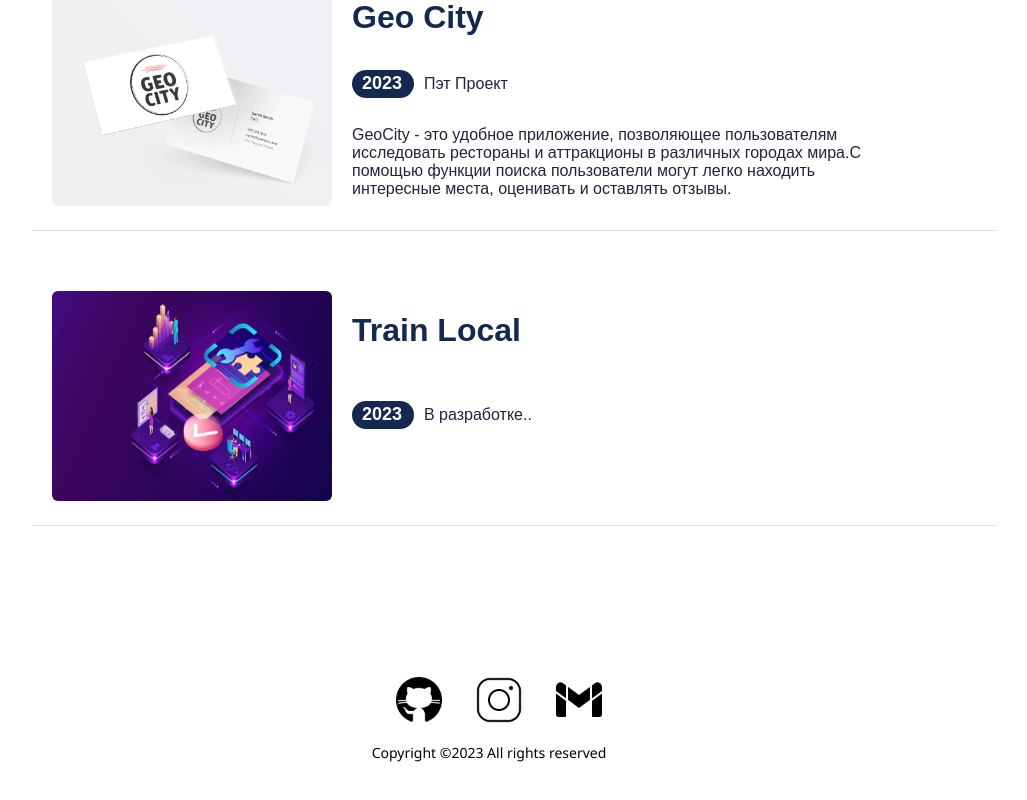
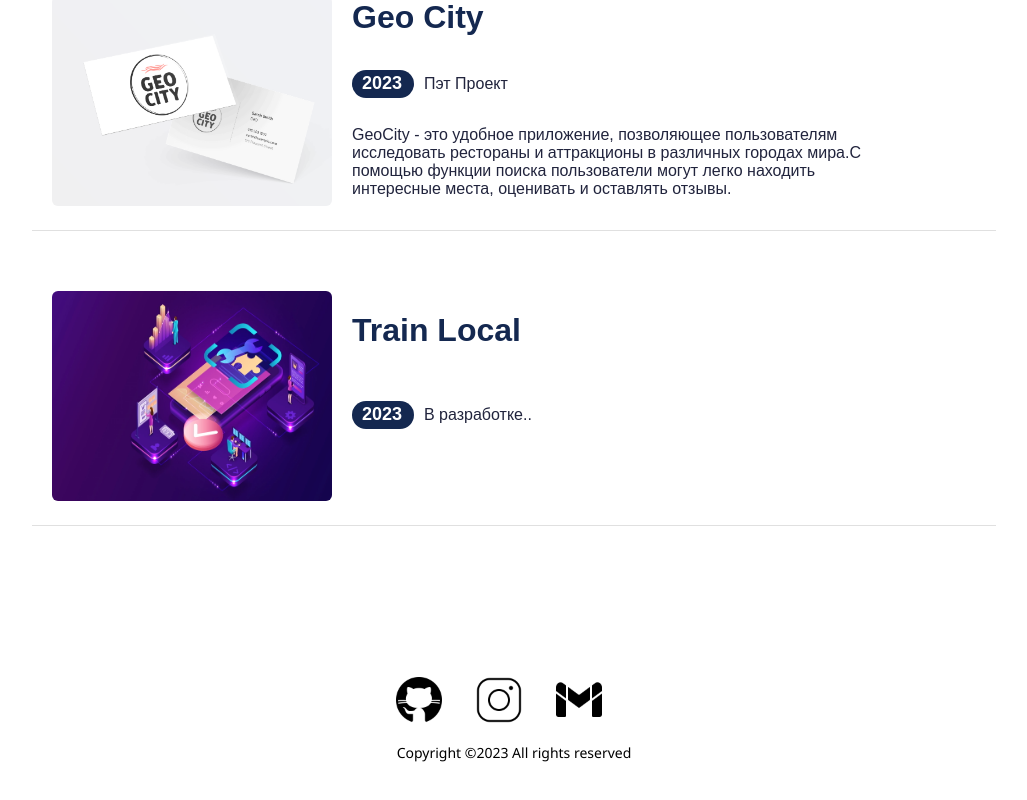
Before and after one commit to abbbrr/abr_port, a Vue app: page / in a window 1280 px wide. Shown: the part 1438-2238 px from the top of the page, without its empty margins (126-1153 px from the left). Built offline with nearby package versions, Linux system fonts and the light colour scheme.

Commit message:
fix foot32r

```diff
--- a/src/components/Footer.vue
+++ b/src/components/Footer.vue
@@ -47,7 +47,6 @@ export default{
     margin-top: 150px;
   }
   footer p{
-    margin-right: 50px;
     font-family: 'Segoe UI', Tahoma, Geneva, Verdana, sans-serif;
     text-align: center;
     font-size: 14px;
```
